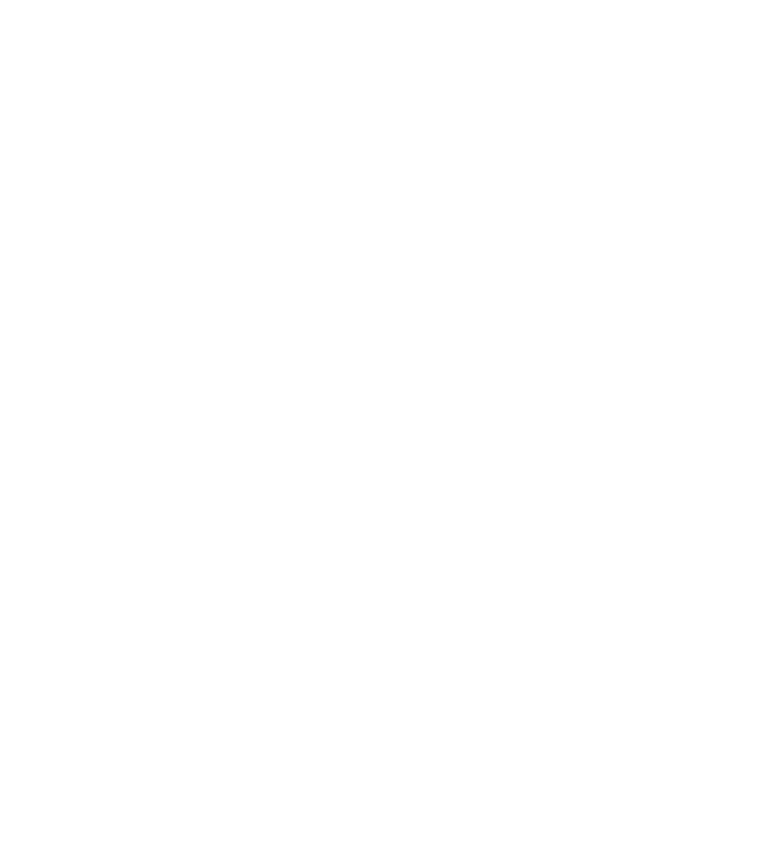
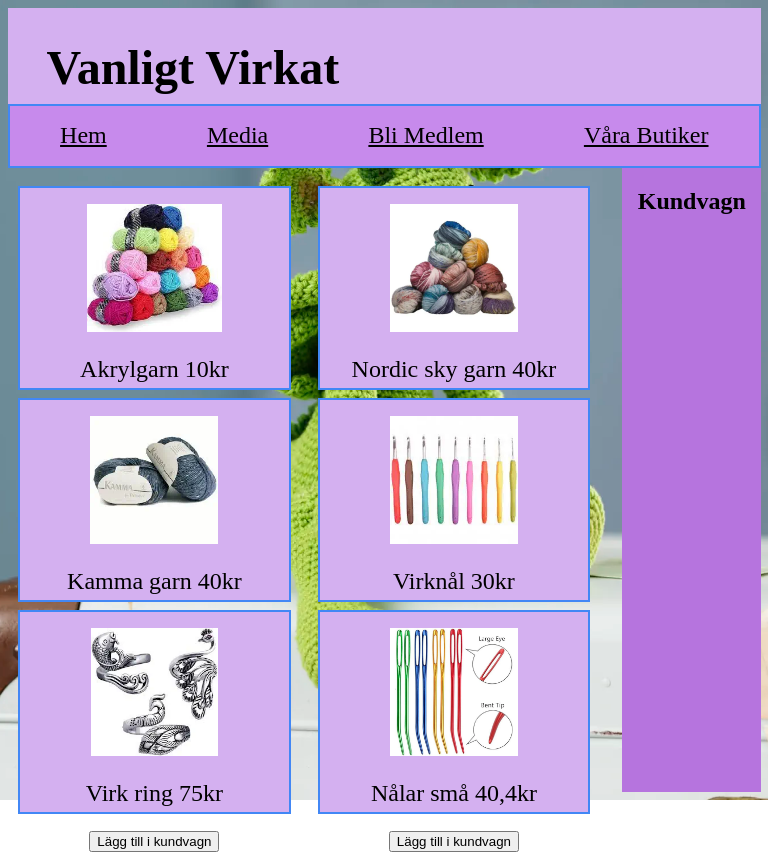
Before and after one commit to TE22A-andersson-tea/Projekt-2_webbshop, a plain HTML site: page index.html in a window 768 px wide. Before the commit the page ends 800 px from the top, so only its background shows below. Drawn offline with Linux system fonts and the light colour scheme; a web font is replaced by a local one.

Commit message:
gjorde iPad versionen med 2 kollumner

```diff
--- a/index.html
+++ b/index.html
@@ -1,13 +1,69 @@
 <!DOCTYPE html>
-<html lang="en">
+<html lang="sv">
 <head>
     <meta charset="UTF-8">
     <meta name="viewport" content="width=device-width, initial-scale=1.0">
     <title>Webbshop</title>
     <link rel="stylesheet" href="style.css">
     <script defer src="./skript.js"></script>
+    <link rel="stylesheet" href="https://fonts.googleapis.com/css?family=Irish Grover">
 </head>
 <body>
+     <header>
+        <h1>Vanligt Virkat</h1>
+    </header>
+
+    <nav>
+        <a href="https://sv.wikipedia.org/wiki/Bl%C3%A4ckfiskar">Hem</a>
+        <a href="https://sv.wikipedia.org/wiki/Sj%C3%B6stj%C3%A4rnor">Media</a>
+        <a href="https://sv.wikipedia.org/wiki/Knubbs%C3%A4l">Bli Medlem</a>
+        <a href="https://bilderochfakta.se/djur/delfiner/flasknosdelfin/">Våra Butiker</a>
+    </nav>
+
+    <main>
+        <article>
+            <img src="./img/akryl-garn.webb_img-paint.webp" alt="Akrylgarn, många färger">
+            <p>Akrylgarn 10kr</p>
+            <button onclick="KundvagnAdd('Akrylgarn', 10,'./img/akryl-garn.webb_img-paint.webp')">Lägg till i kundvagn</button>
+        </article>
+
+        <article>
+            <img src="./img/nordic-sky-bergen-handfargat-garn.webb_img-paint.webp" alt="nordic sky bergen, handfärgat garn">
+            <p>Nordic sky garn 40kr</p>
+            <button onclick="KundvagnAdd('Nordic sky garn',40,'./img/nordic-sky-bergen-handfargat-garn.webb_img-paint.webp')">Lägg till i kundvagn</button>
+        </article>
+
+        <article>
+            <img src="./img/Kamma-garn.webb_img-paint.webp" alt="Kamma-garn">
+            <p>Kamma garn 40kr</p>
+            <button onclick="KundvagnAdd('Kamma garn', 40,'./img/Kamma-garn.webb_img-paint.webp')">Lägg till i kundvagn</button>
+        </article>
+
+        <article>
+            <img src="./img/virk-krok.webb_img-paint.webp" alt="Virk krok">
+            <p>Virknål 30kr</p>
+            <button onclick="KundvagnAdd('Virknål',20,'./img/virk-krok.webb_img-paint.webp')">Lägg till i kundvagn</button>
+        </article>
+
+        <article>
+            <img src="./img/virkring.webb_img-paint.webp" alt="Virk ring, olika motiv">
+            <p>Virk ring 75kr</p>
+            <button onclick="KundvagnAdd('Virk ring', 75,'./img/virkring.webb_img-paint.webp')">Lägg till i kundvagn</button>
+        </article>
+
+        <article>
+            <img src="./img/virknål.webb_img-paint.webp" alt="Virknål">
+            <p>Nålar små 40,4kr</p>
+            <button onclick="KundvagnAdd('Nålar små', 40.4,'./img/virknål.webb_img-paint.webp')">Lägg till i kundvagn</button>
+        </article>
+    </main>
+
+    <aside>
+        <h2>Kundvagn</h2>
+        <div class="Kundvagn">
+
+        </div>
+    </aside>
 
 </body>
 </html>
--- a/skript.js
+++ b/skript.js
@@ -0,0 +1,39 @@
+const kundvagn = document.querySelector(".Kundvagn");
+const bild = document.querySelector("img");
+
+let array = [];
+const nyckel = "varor"
+
+function KundvagnAdd(varu_namn,varu_pris, bild){
+    let vara = {
+        bild:bild ,
+        namn:varu_namn,
+        pris:varu_pris
+    }
+
+    array.push(vara);
+
+    let json = JSON.stringify(array);
+    window.localStorage.setItem(nyckel, json);
+    DrawStuff();
+}
+
+function DrawStuff(){
+    kundvagn.innerHTML="";
+    for (let i = 0; i < array.length; i++) {
+        let article = document.createElement("article");
+        let bild = document.createElement("img");
+        console.log(array[i].bild);
+        bild.setAttribute("src", array[i].bild);
+        let h3 = document.createElement("h3");
+        h3.textContent = array[i].namn;
+        let p = document.createElement("p");
+        p.textContent = array[i].pris+" kr  ";
+
+        article.appendChild(bild);
+        article.appendChild(h3);
+        article.appendChild(p);
+        kundvagn.appendChild(article);
+
+    }
+}
--- a/style.css
+++ b/style.css
@@ -0,0 +1,151 @@
+body{
+    display: grid;
+    grid-template-columns: 41vw 41vw 16vw;
+    grid-template-rows: 18vh 10vh 70vh;
+    background-image: url(./img/Virka-drake.webb_img-paint.webp);
+    background-repeat: no-repeat;
+    background-size: cover;
+}
+
+header{
+    grid-column: 1/4;
+    grid-row: 1/2;
+    background-color: #D4B0F0;
+    font-family: "Irish Grover";
+    padding-left: 5vw;
+    font-size: 1em;
+}
+
+nav{
+    grid-column: 1/4;
+    grid-row: 2/3;
+    background-color: #C78AEC;
+    display: flex;
+    flex-direction: row;
+    justify-content: space-around;
+    border: solid #4287f5 2px;
+    padding-top: 2vh;
+}
+
+nav > a{
+    color: black;
+    font-size: 1em;
+}
+
+main{
+    grid-column: 1/3;
+    grid-row: 3/4;
+    display: grid;
+    grid-template-columns: 25vw 25vw 25vw;
+    grid-template-rows: 36vh 36vh 36vw;
+    gap: 5vh;
+    padding:10px;
+}
+
+article{
+    background-color: #D4B0F0;
+    display: flex;
+    flex-direction: column;
+    align-items: center;
+    max-width: 16vw;
+    padding-top: 2vh;
+    border: solid #4287f5 2px;
+    margin-top: 1vh;
+    font-size: 1em;
+}
+
+article > img{
+    max-width: 25vh;
+    height: auto;
+}
+
+aside{
+    grid-column: 3/4;
+    grid-row: 3/4;
+    background-color:  #B674DE;
+    font-family: "Irish Grover";
+}
+
+h2{
+    padding-left: 2vw;
+    font-size: 1em;
+}
+
+.Kundvagn > article{
+    border: none;
+    background-color: #B674DE;
+    padding-top: 0%;
+    margin-top: 0px;
+}
+
+.Kundvagn >  article > img{
+    width: 100%;
+    height: auto;
+    max-width: 15vh;
+}
+
+@media only screen and (min-width: 641px)and (max-width: 1007px){
+    body{
+        grid-template-columns:40vw 40vw 18vw ;
+        grid-template-rows: 12vh 8vh 78vh ;
+        background-position: center;
+    }
+
+    header{
+        grid-column: 1/4;
+        grid-row: 1/2;
+        font-size: 1.5em;
+    }
+
+    nav{
+        font-size: 1.5em;
+    }
+
+    main{
+        grid-column: 1/2;
+        grid-row: 3/4;
+        display: grid;
+        grid-template-columns:39vw 39vw ;
+        grid-template-rows:26.5vh 26.5vh 26.5vh;
+        gap: 0px;
+    }
+
+    article{
+        max-width: 35vw;
+        font-size: 1.5em;
+    }
+
+    article > img{
+        max-height: 16vh;
+        width: auto;
+    }
+
+    aside{
+        grid-row: 3/4;
+        grid-column:3/4;
+    }
+
+    .Kundvagn >  article > img{
+        width: 100%;
+        height: auto;
+        max-width: 8vh;
+    }
+    .Kundvagn > article{
+        text-align: center;
+    }
+
+    h2{
+        font-size: 1.5em;
+    }
+    h3{
+        font-size: 1em;
+    }
+}
+
+@media only screen and (max-width: 640px){
+    body{
+        display: flex;
+        flex-direction: column;
+    }
+
+}
```
Also changed, not shown: img/Kamma-garn.webb_img-paint.webp (added), img/Virka-drake.webb_img-paint.webp (added), img/akryl-garn.webb_img-paint.webp (added), img/nordic-sky-bergen-handfargat-garn.webb_img-paint.webp (added), img/virk-krok.webb_img-paint.webp (added), img/virknål.webb_img-paint.webp (added), img/virkring.webb_img-paint.webp (added).
